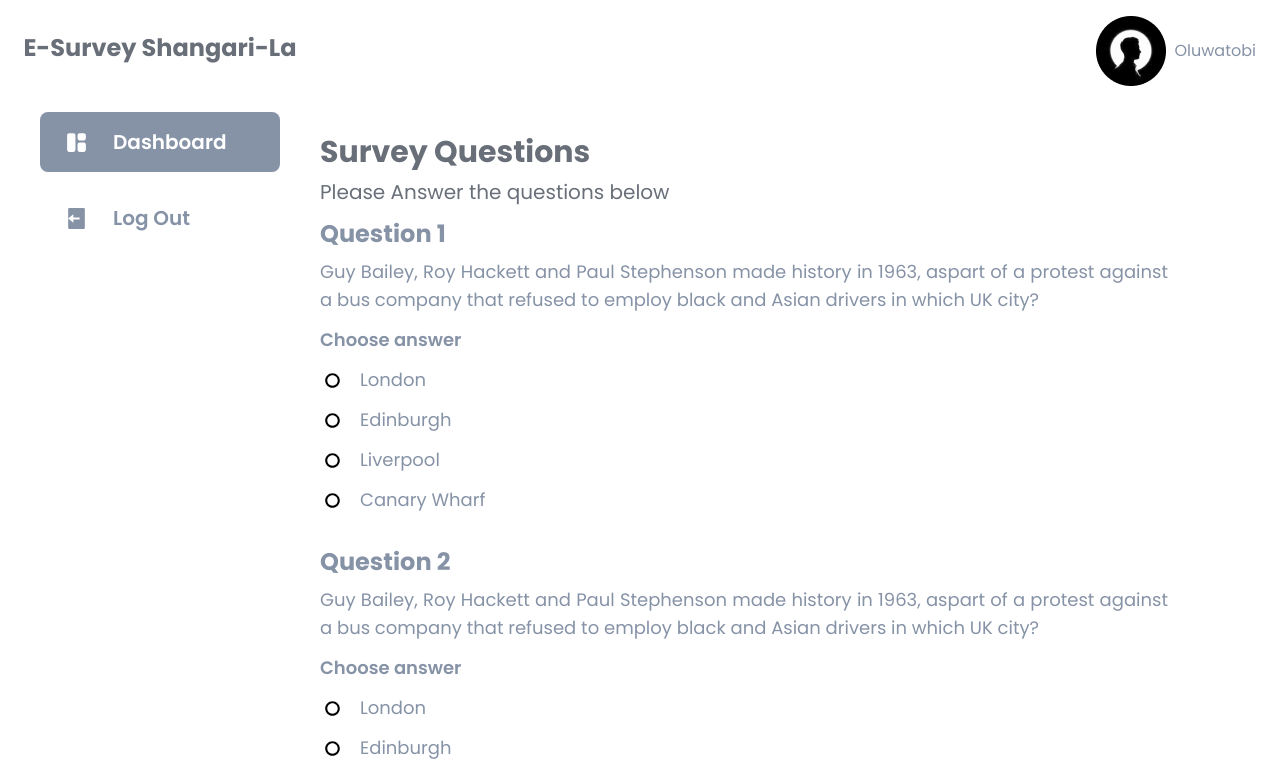
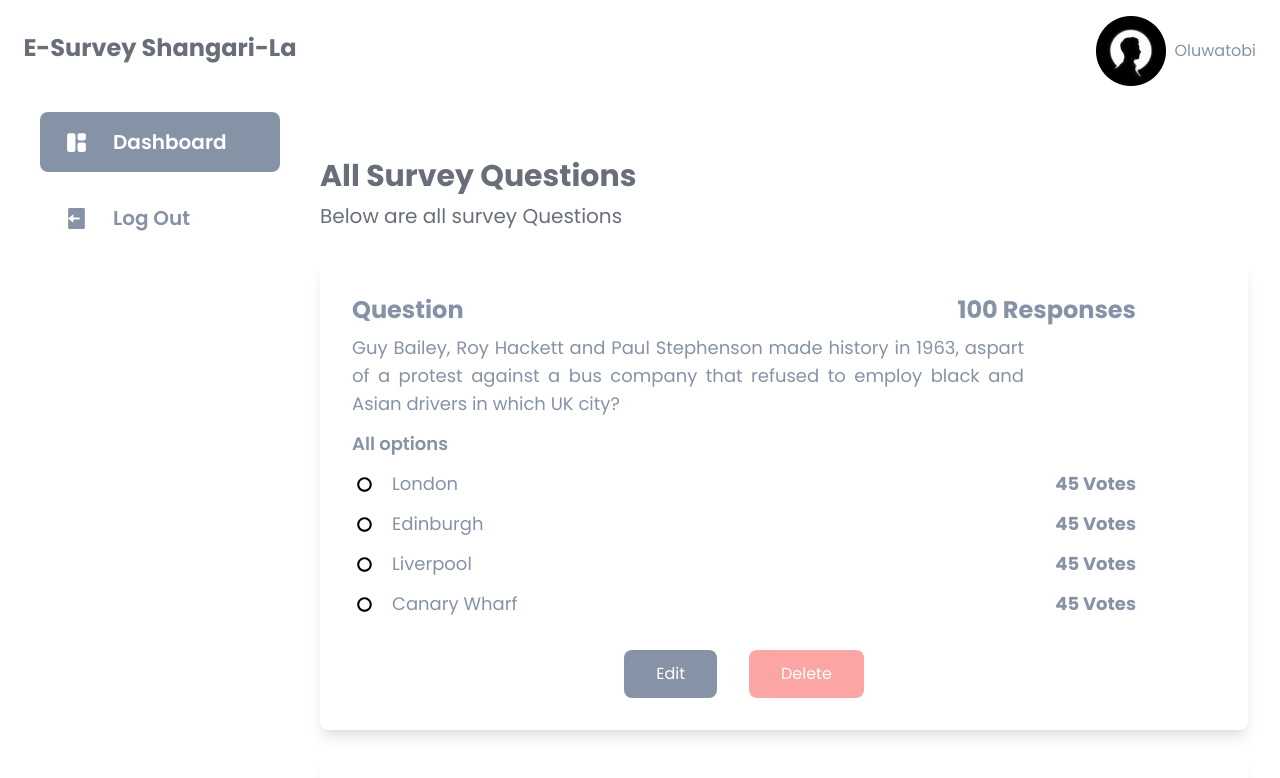
Before and after one commit to tobi-bams/e-survey, a React (Create React App) app: page /dashboard in a window 1280 px wide. Shown: the top 778 px of the page. Built offline with nearby package versions, Linux system fonts and the light colour scheme.

Commit message:
feat: Officer Dashboard

```diff
--- /dev/null
+++ b/src/component/officerDashboard.js
@@ -0,0 +1,55 @@
+import React from "react";
+import OfficerQuestion from "./officerQuestion";
+
+const Questions = [
+  {
+    question:
+      " Guy Bailey, Roy Hackett and Paul Stephenson made history in 1963, aspart of a protest against a bus company that refused to employ black and Asian drivers in which UK city?",
+    options: ["London", "Edinburgh", "Liverpool", "Canary Wharf"],
+    selectedOption: null,
+    answered: false,
+  },
+  {
+    question:
+      " Guy Bailey, Roy Hackett and Paul Stephenson made history in 1963, aspart of a protest against a bus company that refused to employ black and Asian drivers in which UK city?",
+    options: ["London", "Edinburgh", "Liverpool", "Canary Wharf"],
+    selectedOption: null,
+    answered: false,
+  },
+  {
+    question:
+      " Guy Bailey, Roy Hackett and Paul Stephenson made history in 1963, aspart of a protest against a bus company that refused to employ black and Asian drivers in which UK city?",
+    options: ["London", "Edinburgh", "Liverpool", "Canary Wharf"],
+    selectedOption: null,
+    answered: false,
+  },
+  {
+    question:
+      " Guy Bailey, Roy Hackett and Paul Stephenson made history in 1963, aspart of a protest against a bus company that refused to employ black and Asian drivers in which UK city?",
+    options: ["London", "Edinburgh", "Liverpool", "Canary Wharf"],
+    selectedOption: null,
+    answered: false,
+  },
+  {
+    question:
+      " Guy Bailey, Roy Hackett and Paul Stephenson made history in 1963, aspart of a protest against a bus company that refused to employ black and Asian drivers in which UK city?",
+    options: ["London", "Edinburgh", "Liverpool", "Canary Wharf"],
+    selectedOption: null,
+    answered: false,
+  },
+];
+export default function OfficerDashboard() {
+  return (
+    <div className="mb-12 mt-6">
+      <h1 className="text-app-text text-3xl font-bold">All Survey Questions</h1>
+      <p className="text-app-text text-xl mt-2">
+        Below are all survey Questions
+      </p>
+      <div>
+        {Questions.map((question, index) => (
+          <OfficerQuestion key={index} question={question} />
+        ))}
+      </div>
+    </div>
+  );
+}
--- /dev/null
+++ b/src/component/officerOption.js
@@ -0,0 +1,16 @@
+import React from "react";
+import Radio from "../assets/radio.svg";
+
+export default function OfficerOption({ text }) {
+  return (
+    <div className="flex items-center  justify-between mt-3">
+      <div className="flex items-center mr-12">
+        <div className="flex items-center justify-center relative w-6 h-6 mr-4">
+          <img src={Radio} alt="Radio Icon" />
+        </div>
+        <p className="text-primary text-lg">{text}</p>
+      </div>
+      <p className="text-primary text-lg font-bold">45 Votes</p>
+    </div>
+  );
+}
--- /dev/null
+++ b/src/component/officerQuestion.js
@@ -0,0 +1,30 @@
+import React from "react";
+import OfficerOption from "./officerOption";
+
+export default function OfficerQuestion({ question }) {
+  return (
+    <div className="pr-28 mt-8 shadow-lg p-8 rounded-lg mr-8">
+      <div className="flex items-center justify-between">
+        <p className="font-bold text-2xl text-primary">Question</p>
+        <p className="font-bold text-2xl text-primary">100 Responses</p>
+      </div>
+      <p className="text-primary text-lg mt-2 pr-28 md:pr-0 text-justify">
+        {question.question}
+      </p>
+      <p className="font-semibold text-primary text-lg my-3">All options</p>
+      <div>
+        {question.options.map((option, index) => (
+          <OfficerOption text={option} key={index} />
+        ))}
+      </div>
+      <div className="flex justify-center items-center mt-8">
+        <button className="bg-primary text-white text-base py-3 px-8 rounded-lg mr-8">
+          Edit
+        </button>
+        <button className="bg-red-300 text-white text-base py-3 px-8 rounded-lg">
+          Delete
+        </button>
+      </div>
+    </div>
+  );
+}
--- /dev/null
+++ b/src/component/userDashboard.js
@@ -0,0 +1,74 @@
+import React, { useState } from "react";
+import Question from "./question";
+
+const Questions = [
+  {
+    question:
+      " Guy Bailey, Roy Hackett and Paul Stephenson made history in 1963, aspart of a protest against a bus company that refused to employ black and Asian drivers in which UK city?",
+    options: ["London", "Edinburgh", "Liverpool", "Canary Wharf"],
+    selectedOption: null,
+    answered: false,
+  },
+  {
+    question:
+      " Guy Bailey, Roy Hackett and Paul Stephenson made history in 1963, aspart of a protest against a bus company that refused to employ black and Asian drivers in which UK city?",
+    options: ["London", "Edinburgh", "Liverpool", "Canary Wharf"],
+    selectedOption: null,
+    answered: false,
+  },
+  {
+    question:
+      " Guy Bailey, Roy Hackett and Paul Stephenson made history in 1963, aspart of a protest against a bus company that refused to employ black and Asian drivers in which UK city?",
+    options: ["London", "Edinburgh", "Liverpool", "Canary Wharf"],
+    selectedOption: null,
+    answered: false,
+  },
+  {
+    question:
+      " Guy Bailey, Roy Hackett and Paul Stephenson made history in 1963, aspart of a protest against a bus company that refused to employ black and Asian drivers in which UK city?",
+    options: ["London", "Edinburgh", "Liverpool", "Canary Wharf"],
+    selectedOption: null,
+    answered: false,
+  },
+  {
+    question:
+      " Guy Bailey, Roy Hackett and Paul Stephenson made history in 1963, aspart of a protest against a bus company that refused to employ black and Asian drivers in which UK city?",
+    options: ["London", "Edinburgh", "Liverpool", "Canary Wharf"],
+    selectedOption: null,
+    answered: false,
+  },
+];
+
+export default function UserDashboard() {
+  const [questions, setQuestions] = useState(Questions);
+  const handleSubmit = () => {
+    console.log(questions);
+  };
+  return (
+    <div>
+      <h1 className="text-app-text text-3xl font-bold">Survey Questions</h1>
+      <p className="text-app-text text-xl mt-2">
+        Please Answer the questions below
+      </p>
+      <div>
+        {questions.map((question, index) => (
+          <Question
+            key={index}
+            question={question}
+            questionIndex={index}
+            setQuestions={setQuestions}
+            questions={questions}
+          />
+        ))}
+      </div>
+      <div className="flex justify-center items-center mt-12 mb-12">
+        <button
+          className="bg-primary text-white text-lg py-4 px-8 rounded-lg"
+          onClick={() => handleSubmit()}
+        >
+          Submit
+        </button>
+      </div>
+    </div>
+  );
+}
--- a/src/pages/dashboard.js
+++ b/src/pages/dashboard.js
@@ -1,50 +1,10 @@
-import React, { useState } from "react";
+import React from "react";
 import SideBar from "../component/sidebar";
 import ProfileImage from "../assets/profile.png";
-import Question from "../component/question";
-
-const Questions = [
-  {
-    question:
-      " Guy Bailey, Roy Hackett and Paul Stephenson made history in 1963, aspart of a protest against a bus company that refused to employ black and Asian drivers in which UK city?",
-    options: ["London", "Edinburgh", "Liverpool", "Canary Wharf"],
-    selectedOption: null,
-    answered: false,
-  },
-  {
-    question:
-      " Guy Bailey, Roy Hackett and Paul Stephenson made history in 1963, aspart of a protest against a bus company that refused to employ black and Asian drivers in which UK city?",
-    options: ["London", "Edinburgh", "Liverpool", "Canary Wharf"],
-    selectedOption: null,
-    answered: false,
-  },
-  {
-    question:
-      " Guy Bailey, Roy Hackett and Paul Stephenson made history in 1963, aspart of a protest against a bus company that refused to employ black and Asian drivers in which UK city?",
-    options: ["London", "Edinburgh", "Liverpool", "Canary Wharf"],
-    selectedOption: null,
-    answered: false,
-  },
-  {
-    question:
-      " Guy Bailey, Roy Hackett and Paul Stephenson made history in 1963, aspart of a protest against a bus company that refused to employ black and Asian drivers in which UK city?",
-    options: ["London", "Edinburgh", "Liverpool", "Canary Wharf"],
-    selectedOption: null,
-  },
-  {
-    question:
-      " Guy Bailey, Roy Hackett and Paul Stephenson made history in 1963, aspart of a protest against a bus company that refused to employ black and Asian drivers in which UK city?",
-    options: ["London", "Edinburgh", "Liverpool", "Canary Wharf"],
-    selectedOption: null,
-    answered: false,
-  },
-];
+import UserDashboard from "../component/userDashboard";
+import OfficerDashboard from "../component/officerDashboard";
 
 export default function Dashboard() {
-  const [questions, setQuestions] = useState(Questions);
-  const handleSubmit = () => {
-    console.log(questions);
-  };
   return (
     <div>
       <SideBar />
@@ -54,29 +14,8 @@ export default function Dashboard() {
           <p className="mr-6 text-primary text-base">Oluwatobi</p>
         </div>
         <div className="w-full mr-4 mt-12 md:px-4">
-          <h1 className="text-app-text text-3xl font-bold">Survey Questions</h1>
-          <p className="text-app-text text-xl mt-2">
-            Please Answer the questions below
-          </p>
-          <div>
-            {questions.map((question, index) => (
-              <Question
-                key={index}
-                question={question}
-                questionIndex={index}
-                setQuestions={setQuestions}
-                questions={questions}
-              />
-            ))}
-          </div>
-          <div className="flex justify-center items-center mt-12 mb-12">
-            <button
-              className="bg-primary text-white text-lg py-4 px-8 rounded-lg"
-              onClick={() => handleSubmit()}
-            >
-              Submit
-            </button>
-          </div>
+          {/* <UserDashboard /> */}
+          <OfficerDashboard />
         </div>
       </div>
     </div>
```
